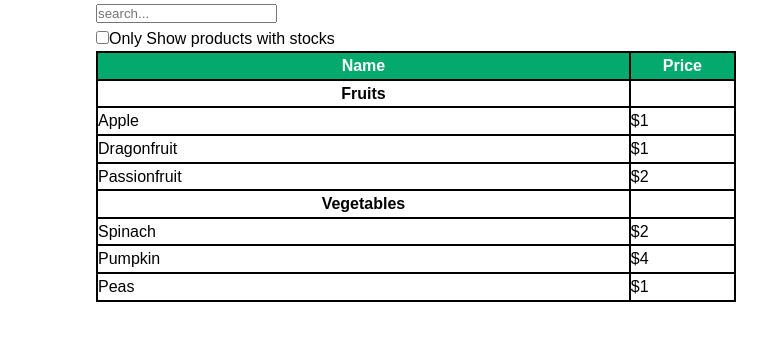
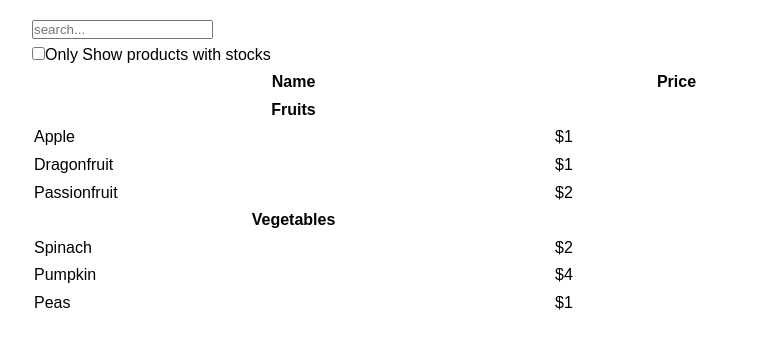
Before and after one commit to namatya-bunnings/Searchable, a React (Create React App) app: page / in a window 1280 px wide. Shown: the top 348 px of the page, without its empty margins (224-991 px from the left). Built offline with nearby package versions, Linux system fonts and the light colour scheme.

Commit message:
added css styling

```diff
--- /dev/null
+++ b/src/components/ProductCategory/ProductCategory.css
@@ -0,0 +1,4 @@
+.category-title{
+    text-align: center;
+    font-size: 1rem;
+}
--- /dev/null
+++ b/src/components/ProductDetails/ProductDetails.css
@@ -0,0 +1,5 @@
+.product-details{
+    display: flex;
+    justify-content: space-between;
+    margin: 1rem auto;
+}
--- a/src/components/ProductList/ProductList.css
+++ b/src/components/ProductList/ProductList.css
@@ -1,15 +1,17 @@
-table, td, th {
-    width: 100%;
-    border: 2px solid black;
-    border-collapse: collapse;
-
+.product-list-header {
+    display: flex;
+    justify-content: space-between;
+    font-size: 1rem;
+    font-weight: bold;
 }
 
-thead {
-    background-color: #04AA6D;
-    color: white;
+.product-list {
+    box-shadow: #f8d7da 0.1225rem 0.125rem 0.625rem;
+    padding: 2rem;
 }
 
-th {
-    padding: 0 2rem;
+@media (max-width:48rem){
+    .product-list-header{
+        font-size: 0.8rem;
+    }
 }
--- a/src/components/Products/Products.css
+++ b/src/components/Products/Products.css
@@ -1,5 +1,38 @@
 .wrapper{
-    width: 50%;
-    max-width: 650px;
-    margin: 0 auto;
+    max-width: 48rem;
+    margin: 1rem auto 0;
+    display: flex;
+    flex-direction: column;
 }
+
+.filter-products{
+    display: flex;
+    justify-content: space-between;
+    margin-bottom: 1rem;
+    padding: 2rem;
+    border: 0.125rem solid #f8f8f8;
+    border-radius: 0.625rem;
+
+}
+
+.search-checkbox{
+    display: flex;
+    flex-direction: column;
+    gap: 0.5rem;
+}
+
+@media(max-width:48rem){
+    .wrapper{
+        width: 80%;
+    }
+}
+
+@media(max-width:30rem){
+    .filter-products{
+        flex-direction: column;
+        gap: 0.5rem;
+    }
+    .search-checkbox{
+        gap: 0.3rem;
+    }
+}
--- a/src/index.css
+++ b/src/index.css
@@ -9,7 +9,7 @@
 
 body {
   font-family: Arial, sans-serif;
-  font-size: 16px;
+  font-size: 1rem;
   line-height: 1.6;
   margin: 0;
   padding: 0;
```
Also changed, not shown: src/components/Checkbox/Checkbox.css (added, +14 -0 lines), src/components/FilterByCategory/FilterByCategory.css (added, +18 -0 lines), src/components/SearchBar/SearchBar.css (added, +26 -0 lines).
